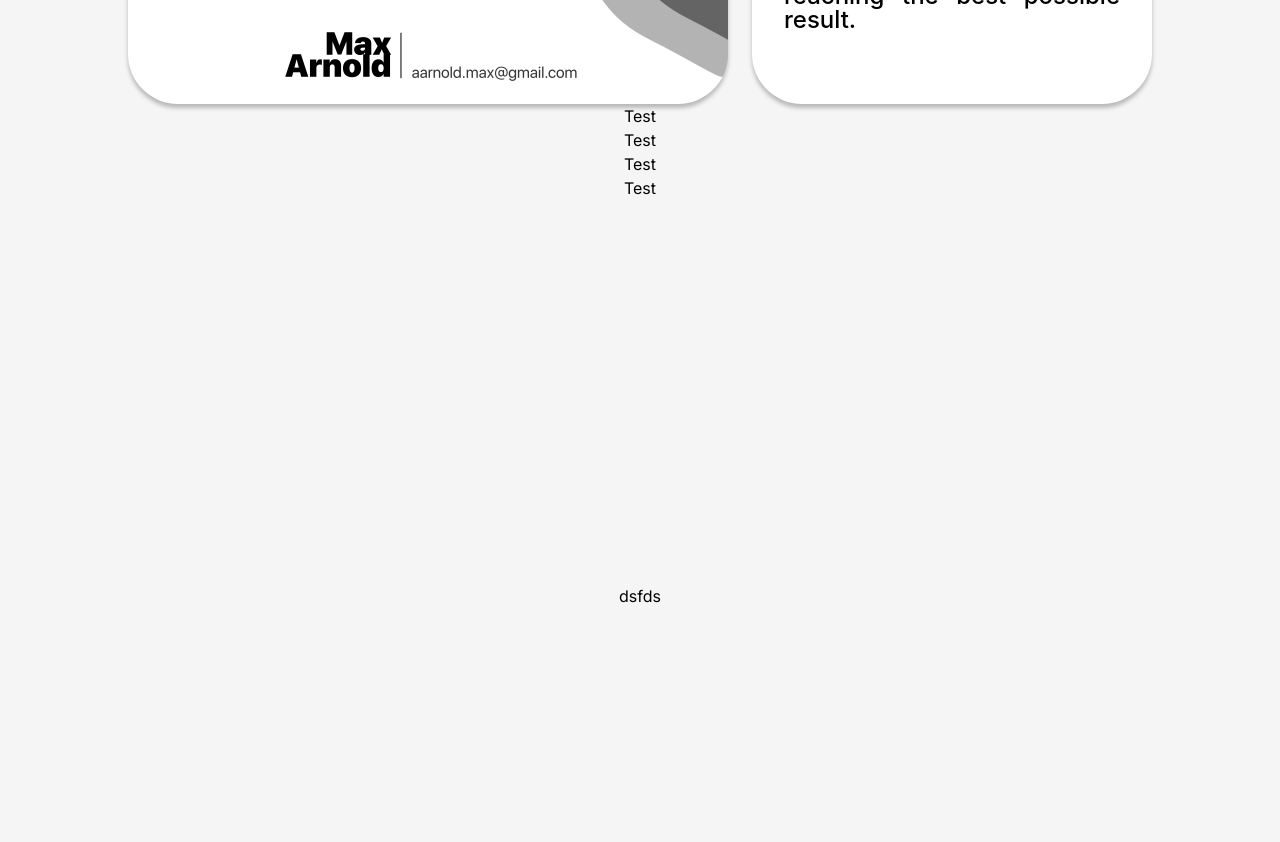
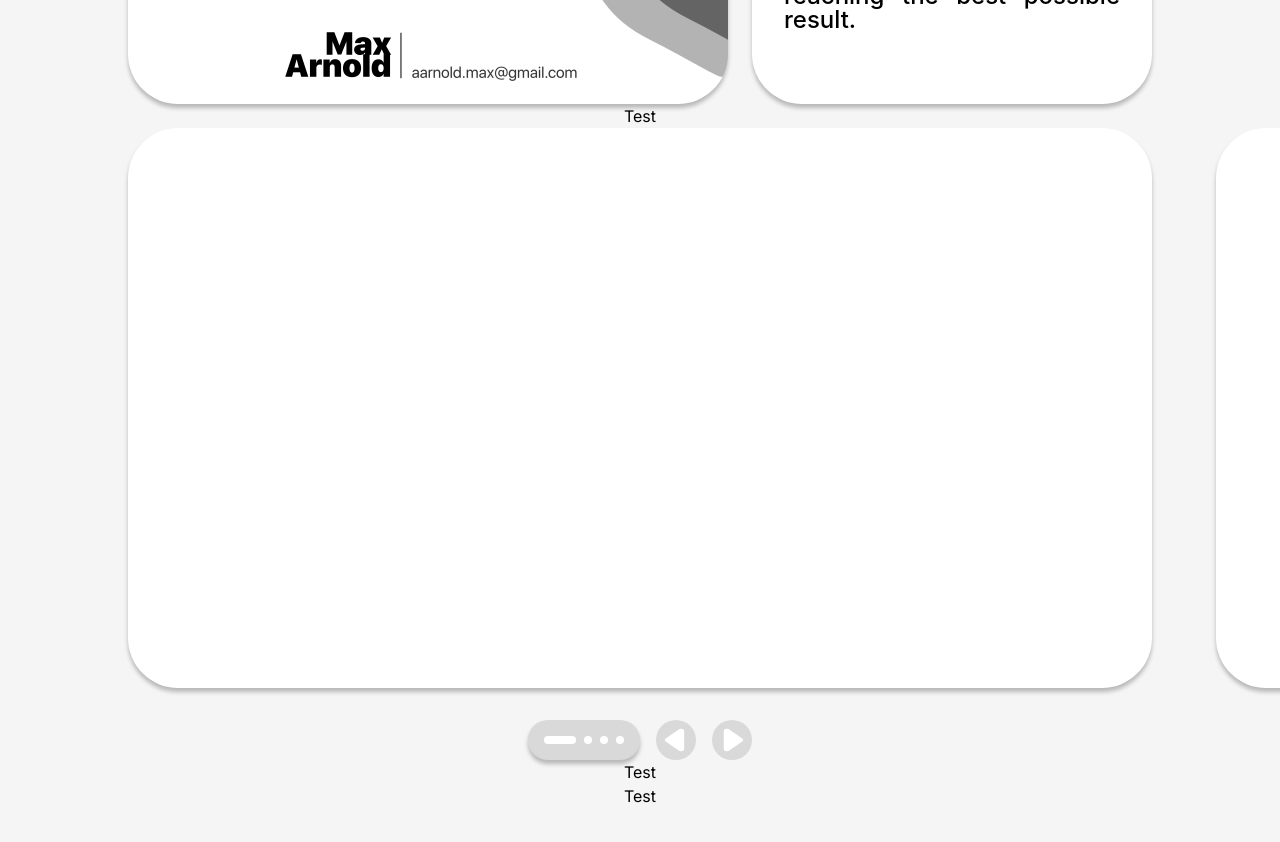
Before and after one commit to zRealReax/Personal-Website, a Next.js app in the folder frontend/: page / in a window 1280 px wide. Shown: the part 1480-2322 px from the top of the page. Built offline with nearby package versions, Linux system fonts and the light colour scheme.

Commit message:
Projects Section, navigation and stuff, no content yet tho

```diff
--- /dev/null
+++ b/frontend/src/Components/Projects/Projects.scss
@@ -0,0 +1,66 @@
+$bg-primary: #f5f5f7;
+$bg-secondary: #ffffff;
+$bg-tertiary: #d9d9d9;
+$text-color: #000000;
+$text-color-secondary: #343434;
+$box-shadow: 0 4px 4px rgba(0, 0, 0, 0.25);
+$gap: 5vw;
+
+.carousel {
+  .carousel-container {
+    height: 70vh;
+    display: flex;
+    gap: $gap;
+    width: 100vw;
+    transition: all 0.3s cubic-bezier(0.4, 0, 0.2, 1);
+    .carousel-empty {
+      margin-right: 5vw;
+    }
+    .carousel-card {
+      flex: 0 0 80vw;
+      height: 100%;
+      width: 80vw;
+      box-shadow: $box-shadow;
+      background-color: $bg-secondary;
+      border-radius: 50px;
+    }
+  }
+  .carousel-controller {
+    display: flex;
+    justify-content: center;
+    margin-top: 2rem;
+    gap: 1rem;
+    .carousel-controller-indicator {
+      background-color: $bg-tertiary;
+      box-shadow: $box-shadow;
+      display: flex;
+      gap: 0.5rem;
+      padding: 1rem;
+      border-radius: 100px;
+      .carousel-controller-indicator-dot {
+        width: 0.5rem;
+        height: 0.5rem;
+        background-color: $bg-secondary;
+        border-radius: 100px;
+        transition: all 0.3s cubic-bezier(0.4, 0, 0.2, 1);
+        // box-shadow: $box-shadow;
+      }
+      .carousel-controller-indicator-dot-active {
+        width: 2rem;
+      }
+    }
+    .carousel-controller-arrow {
+      width: 2.5rem;
+      height: 2.5rem;
+      background-color: $bg-tertiary;
+      border-radius: 100px;
+      display: flex;
+      justify-content: center;
+      align-items: center;
+      img {
+        width: 1.75rem;
+        height: 1.75rem;
+      }
+    }
+  }
+}
--- a/frontend/src/Components/Projects/Projects.tsx
+++ b/frontend/src/Components/Projects/Projects.tsx
@@ -1,3 +1,74 @@
+"use client";
+import React, { useEffect, useRef, useState, useCallback } from "react";
+import "./Projects.scss";
+
 export default function Projects() {
-  return <main>Test</main>;
+  const containerRef = useRef<HTMLDivElement>(null);
+  const cellsRef = useRef<HTMLDivElement[]>([]);
+  const [currentIndex, setCurrentIndex] = useState(0);
+
+  function updateGallery() {
+    if (!containerRef.current) return;
+    containerRef.current.style.transform = `translateX(${
+      -currentIndex * 85
+    }vw)`;
+  }
+
+  function moveLeft() {
+    setCurrentIndex(
+      (currentIndex - 1 + cellsRef.current.length) % cellsRef.current.length
+    );
+  }
+
+  function moveRight() {
+    setCurrentIndex((currentIndex + 1) % cellsRef.current.length);
+  }
+
+  useEffect(() => {
+    updateGallery();
+  }, [currentIndex, updateGallery]);
+
+  return (
+    <section className="carousel">
+      <div className="carousel-container" ref={containerRef}>
+        <div className="carousel-empty"></div>
+        {[0, 1, 2, 3].map((index) => (
+          <div
+            key={index}
+            className="carousel-card"
+            ref={(el) => {
+              if (el) cellsRef.current[index] = el;
+            }}
+          ></div>
+        ))}
+      </div>
+      <div className="carousel-controller">
+        <div className="carousel-controller-indicator">
+          {[0, 1, 2, 3].map((index) => (
+            <button
+              key={index}
+              className={`carousel-controller-indicator-dot ${
+                index === currentIndex
+                  ? "carousel-controller-indicator-dot-active"
+                  : ""
+              }`}
+              onClick={() => setCurrentIndex(index)}
+            ></button>
+          ))}
+        </div>
+        <button
+          className="carousel-controller-arrow carousel-controller-left"
+          onClick={() => moveLeft()}
+        >
+          <img src="/arrow_left.svg" alt="" />
+        </button>
+        <button
+          className="carousel-controller-arrow carousel-controller-right"
+          onClick={() => moveRight()}
+        >
+          <img src="/arrow_right.svg" alt="" />
+        </button>
+      </div>
+    </section>
+  );
 }
--- a/frontend/src/app/page.tsx
+++ b/frontend/src/app/page.tsx
@@ -8,7 +8,7 @@ import Footer from "../Components/Footer/Footer";
 
 export default function Home() {
   return (
-    <main className="w-screen pt-24 flex flex-col items-center text-black bg-neutral-100 min-h-screen">
+    <main className="w-screen overflow-x-hidden pt-24 flex flex-col items-center text-black bg-neutral-100 min-h-screen">
       <Navbar />
       <Hero />
       <AboutMe />
```
Also changed, not shown: frontend/public/arrow_left.svg (added), frontend/public/arrow_right.svg (added).
